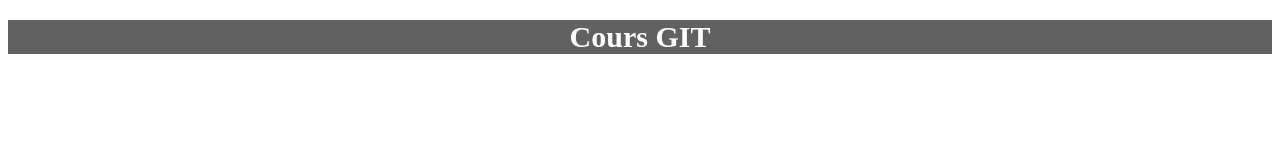
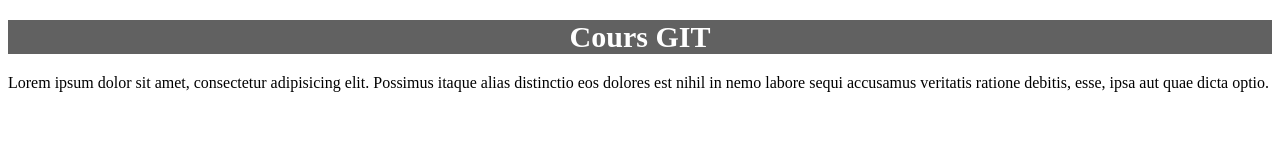
Before and after one commit to DumetF/mon_site_web, a plain HTML site: page index.html in a window 1280 px wide. Drawn offline with Linux system fonts and the light colour scheme.

Commit message:
Ajout du premier paragraphe

```diff
--- a/index.html
+++ b/index.html
@@ -9,5 +9,10 @@
 
         <!-- TITRE DE LA PAGE -->
         <h1 id="top_banner">Cours GIT</h1>
+        <div>
+            <p>
+                Lorem ipsum dolor sit amet, consectetur adipisicing elit. Possimus itaque alias distinctio eos dolores est nihil in nemo labore sequi accusamus veritatis ratione debitis, esse, ipsa aut quae dicta optio.
+            </p>
+        </div>
     </body>
     </html>
```
